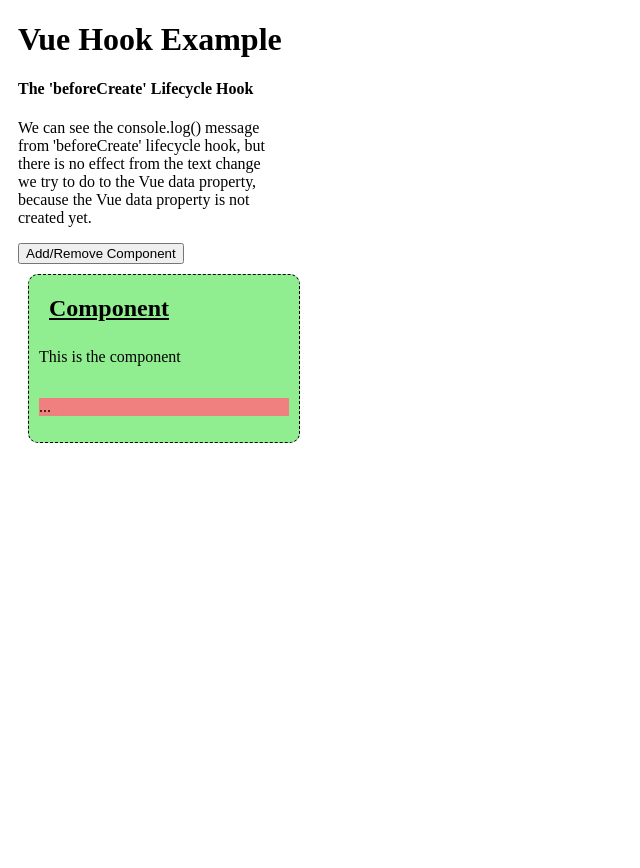
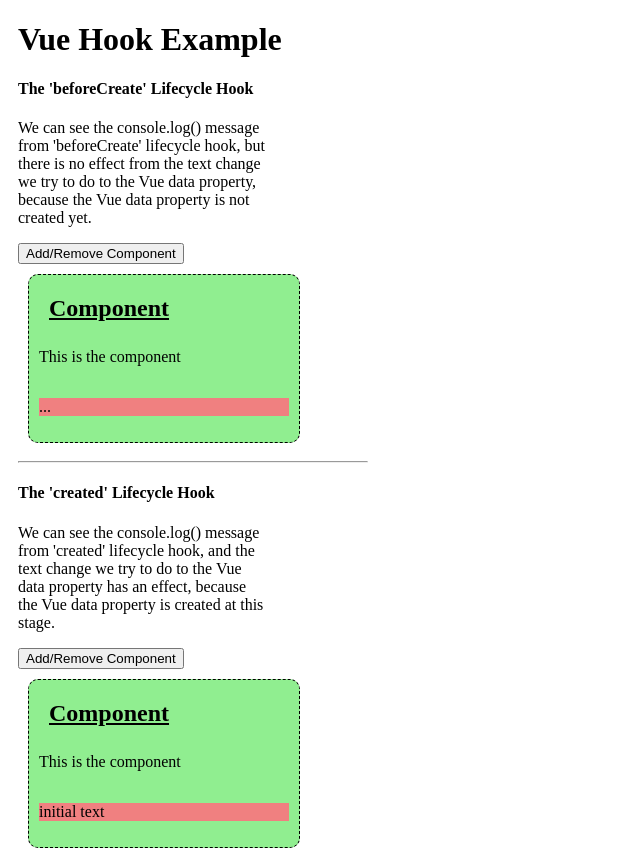
Before and after one commit to erymn/learn-vujs-w3s, a Vue app in the folder ScaleUp/firstsfc/: page / in a window 1280 px wide. Shown: the whole page, without its empty margins (0-640 px from the left). Before the commit the page ends 800 px from the top, so only its background shows below. Built offline with nearby package versions, Linux system fonts and the light colour scheme.

Commit message:
created hook

```diff
--- a/ScaleUp/firstsfc/src/App9.vue
+++ b/ScaleUp/firstsfc/src/App9.vue
@@ -7,6 +7,15 @@
     <button @click="this.activeComp = !this.activeComp">Add/Remove Component</button>
     <div>
         <befcre-comp-one v-if="activeComp"></befcre-comp-one>
+    </div>
+
+    <hr />
+    <h4>The 'created' Lifecycle Hook</h4>
+    <p>We can see the console.log() message from 'created' lifecycle hook, and the text change we try to do to the Vue
+        data property has an effect, because the Vue data property is created at this stage.</p>
+    <button @click="this.activeComp = !this.activeComp">Add/Remove Component</button>
+    <div>
+        <cre-comp-one v-if="activeComp"></cre-comp-one>
     </div>
 </template>
 
--- /dev/null
+++ b/ScaleUp/firstsfc/src/components/vuehooks/CreCompOne02.vue
@@ -0,0 +1,19 @@
+<template>
+    <h2>Component</h2>
+    <p>This is the component</p>
+    <p id="pResult">{{ text }}</p>
+</template>
+
+<script>
+export default {
+    data() {
+        return {
+            text: '...'
+        }
+    },
+    created() {
+        this.text = 'initial text';
+        console.log("created: The component just got created.");
+    }
+}
+</script>
--- a/ScaleUp/firstsfc/src/main.js
+++ b/ScaleUp/firstsfc/src/main.js
@@ -34,6 +34,7 @@
 
 import App9 from "./App9.vue";
 import BefCreCompOne01 from "./components/vuehooks/BefCreCompOne01.vue";
+import CreCompOne02 from "./components/vuehooks/CreCompOne02.vue";
 
 // const app = createApp(App)
 // app.component('food-item', FoodItem)
@@ -100,6 +101,7 @@
 //-----------Vue Hooks---------------
 const app9 = createApp(App9)
 app9.component('befcre-comp-one', BefCreCompOne01)
+app9.component('cre-comp-one', CreCompOne02)
 app9.mount('#app')
 //-----------Vue Hooks---------------
 
```
